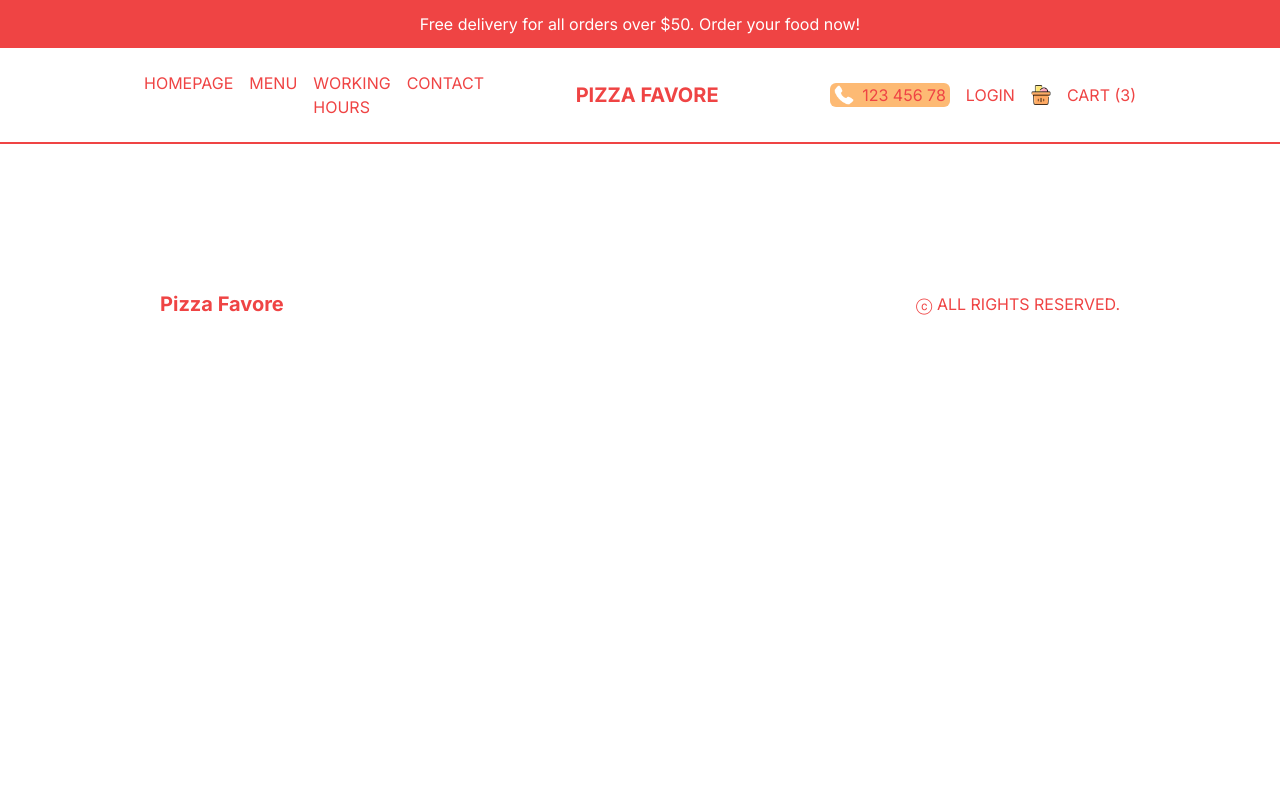
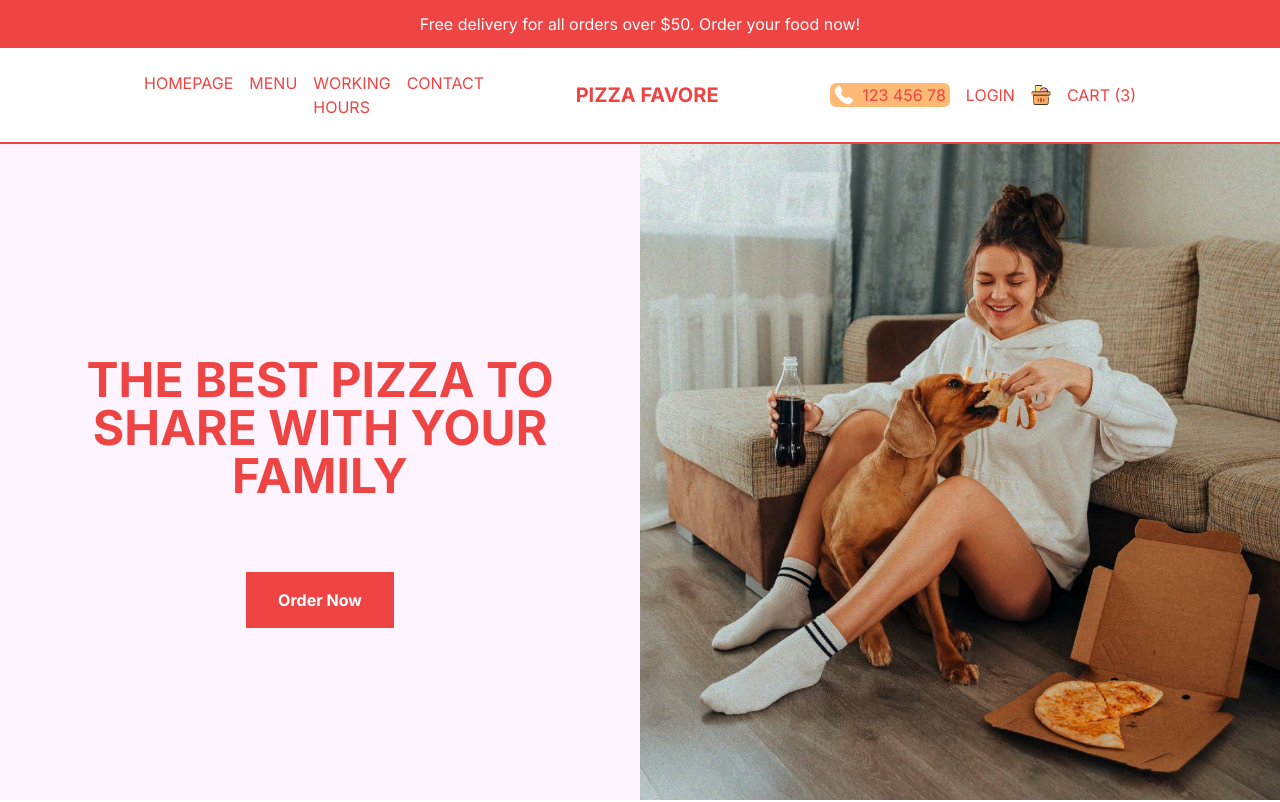
Before and after one commit to enes-erenn/pizza_favore, a Next.js app: page / in a window 1280 px wide. Shown: the top 802 px of the page. Built offline with nearby package versions, Linux system fonts and the light colour scheme.

Commit message:
Added Slider

```diff
--- a/src/app/page.tsx
+++ b/src/app/page.tsx
@@ -1,5 +1,13 @@
-import Image from "next/image";
+import Featured from "@/components/Featured";
+import Offer from "@/components/Offer";
+import Slider from "@/components/Slider";
 
 export default function Home() {
-  return <main></main>;
+  return (
+    <main>
+      <Slider />
+      <Featured />
+      <Offer />
+    </main>
+  );
 }
--- /dev/null
+++ b/src/components/Featured.tsx
@@ -0,0 +1,7 @@
+import React from "react";
+
+const Featured = () => {
+  return <div>Featured</div>;
+};
+
+export default Featured;
--- a/src/components/Links.tsx
+++ b/src/components/Links.tsx
@@ -8,8 +8,8 @@
   const links = [
     { id: 1, title: "Homepage", url: "/" },
     { id: 2, title: "Menu", url: "/menu" },
-    { id: 3, title: "Working Hours", url: "/" },
-    { id: 4, title: "Contact", url: "/" },
+    { id: 3, title: "Working Hours", url: "/working-hours" },
+    { id: 4, title: "Contact", url: "/contact" },
   ];
 
   return (
--- /dev/null
+++ b/src/components/Offer.tsx
@@ -0,0 +1,7 @@
+import React from "react";
+
+const Offer = () => {
+  return <div>Offer</div>;
+};
+
+export default Offer;
--- /dev/null
+++ b/src/components/Slider.tsx
@@ -0,0 +1,56 @@
+"use client";
+import React, { useState, useEffect } from "react";
+import Image from "next/image";
+
+const data = [
+  {
+    id: 1,
+    title: "always fresh & always crispy & always hot",
+    image: "/slide1.png",
+  },
+  {
+    id: 2,
+    title: "we deliver your order wherever you are in NY",
+    image: "/slide2.png",
+  },
+  {
+    id: 3,
+    title: "the best pizza to share with your family",
+    image: "/slide3.jpg",
+  },
+];
+
+const Slider = () => {
+  const [currentSlide, setCurrentSlide] = useState(0);
+
+  useEffect(() => {
+    const interval = setInterval(() => {
+      setCurrentSlide((prev) => (prev === data.length - 1 ? 0 : prev + 1));
+    }, 2000);
+
+    return () => clearInterval(interval);
+  }, []);
+
+  return (
+    <div className="flex flex-col h-[calc(100vh-6rem)] md:h-[calc(100vh-9rem)] lg:flex-row bg-fuchsia-50">
+      {/* TEXT CONTAINER */}
+      <div className="flex-1 flex items-center justify-center flex-col gap-8 text-red-500 font-bold lg:h-full lg:w-1/2">
+        <h1 className="text-5xl text-center uppercase p-4 md:p-10  md:text-5xl">
+          {data[currentSlide].title}
+        </h1>
+        <button className="bg-red-500 text-white py-4 px-8">Order Now</button>
+      </div>
+      {/* IMAGE CONTAINER */}
+      <div className="w-full flex-1 relative lg:h-full lg:w-1/2">
+        <Image
+          src={data[currentSlide].image}
+          alt=""
+          fill
+          className="object-cover"
+        />
+      </div>
+    </div>
+  );
+};
+
+export default Slider;
```
